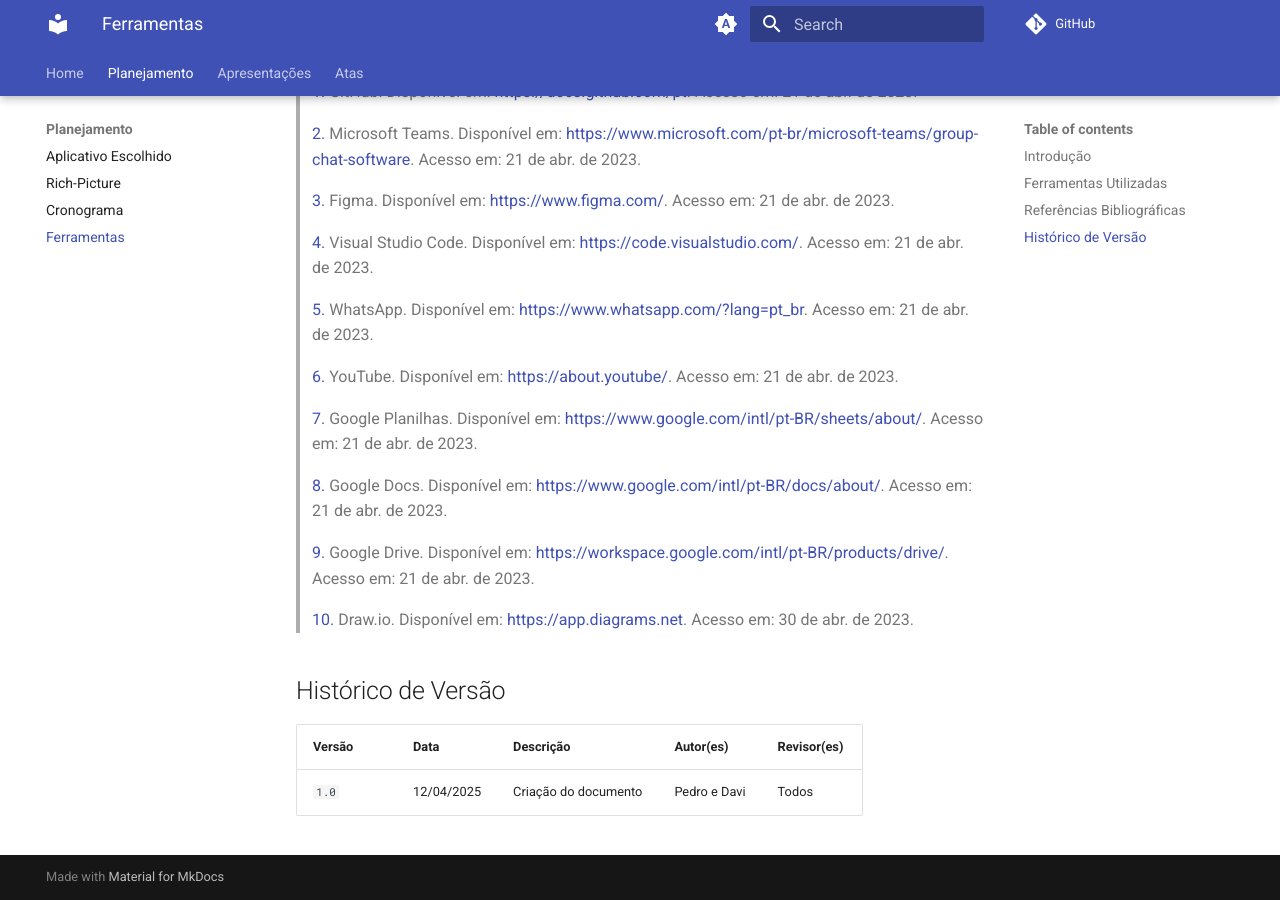
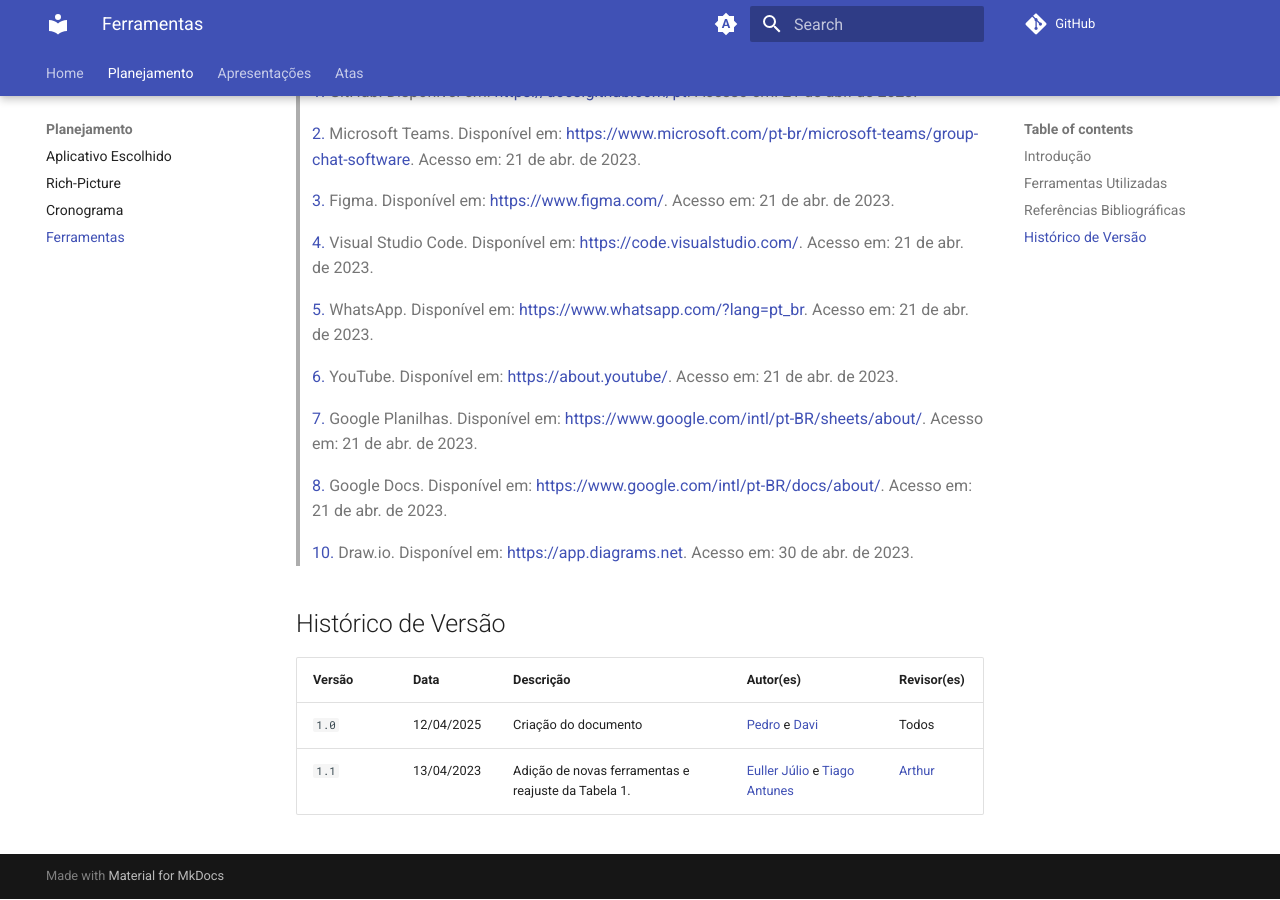
Before and after one commit to Requisitos-de-Software/2025.1-MeuSUSDigital, an MkDocs documentation site: the page built from docs/planejamento/ferramentas.md, in a window 1280 px wide and 900 px high, scrolled down 1855 px. Built offline with MkDocs 1.6.1 and Material for MkDocs 9.7.7, drawn with Linux system fonts in a browser that asks for light colours; comment, search, counter and statistics services are not loaded.

Commit message:
Update ferramentas.md

```diff
--- a/docs/planejamento/ferramentas.md
+++ b/docs/planejamento/ferramentas.md
@@ -41,12 +41,11 @@
 >
 > <a id="FRM9" href="#anchor_9">8.</a> Google Docs. Disponível em: [https://www.google.com/intl/pt-BR/docs/about/](). Acesso em: 21 de abr. de 2023.
 >
-> <a id="FRM10" href="#anchor_10">9.</a> Google Drive. Disponível em: [https://workspace.google.com/intl/pt-BR/products/drive/](). Acesso em: 21 de abr. de 2023.
->
 > <a id="FRM11" href="#anchor_11">10.</a> Draw.io. Disponível em: [https://app.diagrams.net](). Acesso em: 30 de abr. de 2023.
 
 ## Histórico de Versão
 
 | Versão | Data       | Descrição                          | Autor(es)     | Revisor(es) |
 |--------|------------|------------------------------------|---------------|-------------|
-| `1.0`  | 12/04/2025 | Criação do documento               | Pedro e Davi  | Todos       |
+| `1.0`  | 12/04/2025 | Criação do documento               | [Pedro](https://github.com/pedroeverton217) e [Davi](https://github.com/Davicamilo23)  | Todos       |
+|  `1.1`  | 13/04/2023 |   Adição de novas ferramentas e reajuste da Tabela 1.   | [Euller Júlio](https://github.com/potatoyz908) e [Tiago Antunes](https://github.com/TiagoBalieiro) | [Arthur](https://github.com/arthurevg)       |
```
